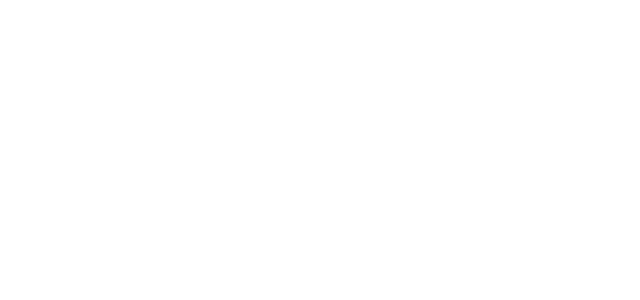
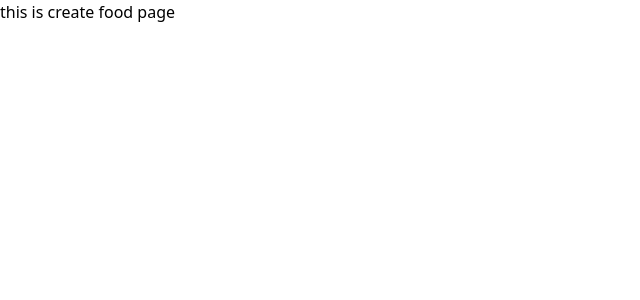
Before and after one commit to chiragSharma2424/food-app, a React (Vite) app in the folder frontend/: page /create-food in a window 1280 px wide. Shown: the top 300 px of the page, without its empty margins (0-640 px from the left). Built offline with nearby package versions, Linux system fonts and the light colour scheme.

Commit message:
create food page created

```diff
--- a/frontend/src/pages/FoodPartnerLogin.jsx
+++ b/frontend/src/pages/FoodPartnerLogin.jsx
@@ -42,7 +42,10 @@
                 axios.post('http://localhost:3000/api/food-partner/login', {
                   email,
                   password
-                }, { withCredentials: true });
+                }, { withCredentials: true }).then((res) => {
+                  console.log(res.data);
+                  navigate('/create-food');
+                })
               }}
               className="w-full px-4 py-3 rounded-lg bg-indigo-600 text-white font-medium hover:bg-indigo-700 transition duration-200">
               Login
--- /dev/null
+++ b/frontend/src/pages/food-partner/CreateFood.jsx
@@ -0,0 +1,11 @@
+import React from 'react'
+
+function CreateFood() {
+  return (
+    <div>
+      <h2>this is create food page</h2>
+    </div>
+  )
+}
+
+export default CreateFood;
--- a/frontend/src/pages/food-partner/CreateFoodPartner.jsx
+++ /dev/null
@@ -1,11 +0,0 @@
-import React from 'react'
-
-function CreateFoodPartner() {
-  return (
-    <div>
-
-    </div>
-  )
-}
-
-export default CreateFoodPartner;
--- a/frontend/src/routes/AppRoutes.jsx
+++ b/frontend/src/routes/AppRoutes.jsx
@@ -4,6 +4,7 @@
 import FoodPartnerLogin from '../pages/FoodPartnerLogin';
 import FoodPartnerRegister from '../pages/FoodPartnerRegister';
 import HomePage from '../pages/HomePage';
+import CreateFood from '../pages/food-partner/CreateFood';
 
 function AppRoutes() {
   return (
@@ -14,7 +15,7 @@
             <Route path='/user/login' element={<UserLogin />} />
             <Route path='/food-partner/register' element={<FoodPartnerRegister />} />
             <Route path='/food-partner/login' element={<FoodPartnerLogin />} />
-            <Route path='/create-food' element={<div></div>} />
+            <Route path='/create-food' element={<CreateFood />} />
         </Routes>
     </Router>
   )
```
